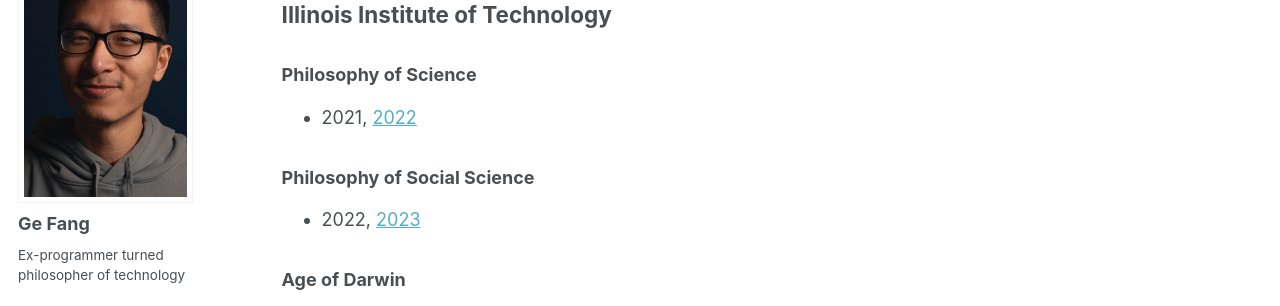
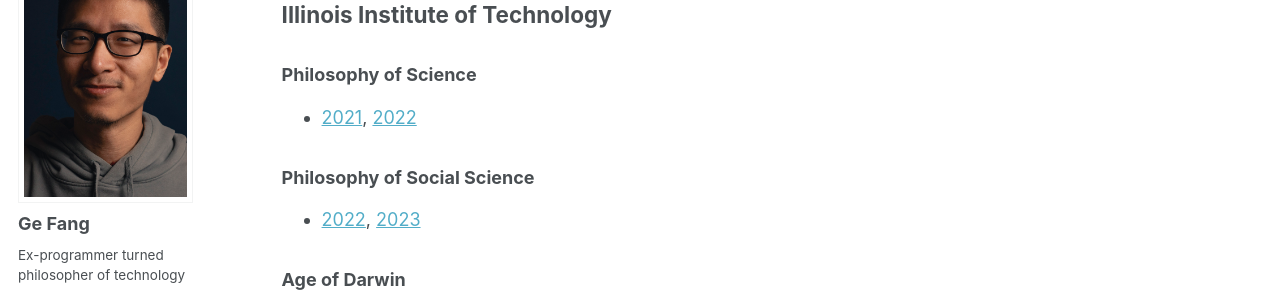
Before and after one commit to fangge518/academic, a Jekyll site: the page built from _pages/teaching.html, in a window 1280 px wide and 1314 px high. Shown: the part 171-477 px from the top of the window. Built offline with Jekyll 4.4.1, drawn with Linux system fonts in a browser that asks for light colours; some web fonts are replaced; a script that is not in the unit is left out; part of the change alters nothing that is shown.

```diff
--- a/_pages/teaching.html
+++ b/_pages/teaching.html
@@ -9,12 +9,12 @@ author_profile: true
 
 <h3><strong>Philosophy of Science</strong></h3>
 <ul>
-  <li>2021, <a href="{{ site.baseurl }}/files/Philosophy_of_Science_2022_Syllabus.pdf">2022</a></li>
+  <li><a href="{{ site.baseurl }}/files/Philosophy_of_Science_2021_Syllabus.pdf">2021</a>, <a href="{{ site.baseurl }}/files/Philosophy_of_Science_2022_Syllabus.pdf">2022</a></li>
 </ul>
 
 <h3><strong>Philosophy of Social Science</strong></h3>
 <ul>
-  <li>2022, <a href="{{ site.baseurl }}/files/Philosophy_of_Social_Inquiry_Syllabus_2023.pdf">2023</a></li>
+  <li><a href="{{ site.baseurl }}/files/Philosophy_of_Social_Inquiry_Syllabus_2022.pdf">2022</a>, <a href="{{ site.baseurl }}/files/Philosophy_of_Social_Inquiry_Syllabus_2023.pdf">2023</a></li>
 </ul>
 
 <h3><strong>Age of Darwin</strong></h3>
```
Also changed, not shown: 2 other files.
